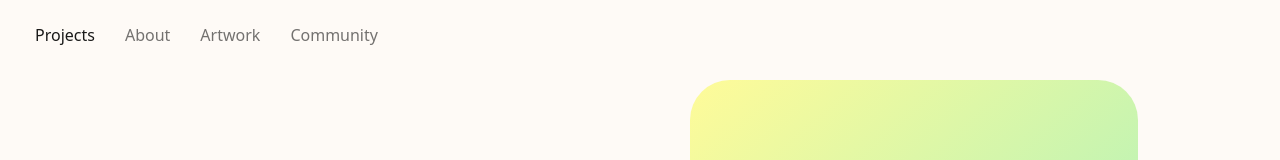
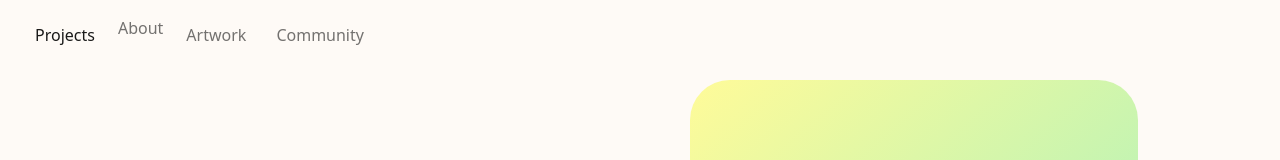
Before and after one commit to malaikaaiyar/portfolio, a React (Create React App) app: page / in a window 1280 px wide. Shown: the top 160 px of the page. Built offline with nearby package versions, Linux system fonts and the light colour scheme.

Commit message:
testing link

```diff
--- a/src/MainContent/MainContent.js
+++ b/src/MainContent/MainContent.js
@@ -1,3 +1,4 @@
+import { Link } from "react-router-dom";
 import "./MainContent.css"
 
 function MainContent() {
@@ -9,8 +10,13 @@ function MainContent() {
         <div className="container-fluid"><button data-bs-toggle="collapse" className="navbar-toggler" data-bs-target="#navcol-1"><span className="visually-hidden">Toggle navigation</span><span className="navbar-toggler-icon" /></button>
           <div className="collapse navbar-collapse" id="navcol-1">
             <ul className="navbar-nav">
-              <li className="nav-item"><a className="nav-link active" href="/" style={{padding: '15px'}}>Projects</a></li>
-              <li className="nav-item"><a className="nav-link" href="/about" style={{padding: '15px'}}>About</a></li>
+              <li className="nav-item">
+                <a className="nav-link active" href="/" style={{padding: '15px'}}>Projects</a>
+                </li>
+              <li className="nav-item">
+                <Link to="/about" className="nav-link" style={{padding: '15ps'}}>About</Link>
+                {/* <a className="nav-link" href="/about" style={{padding: '15px'}}>About</a> */}
+                </li>
               <li className="nav-item"><a className="nav-link" href="/art" style={{padding: '15px'}}>Artwork</a></li>
               <li className="nav-item"><a className="nav-link" href="/community" style={{padding: '15px'}}>Community</a></li>
             </ul>
```
